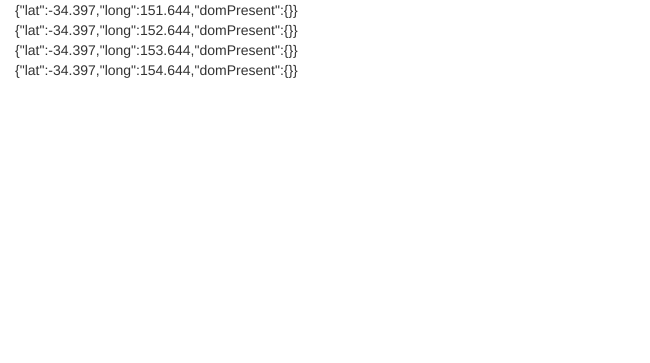
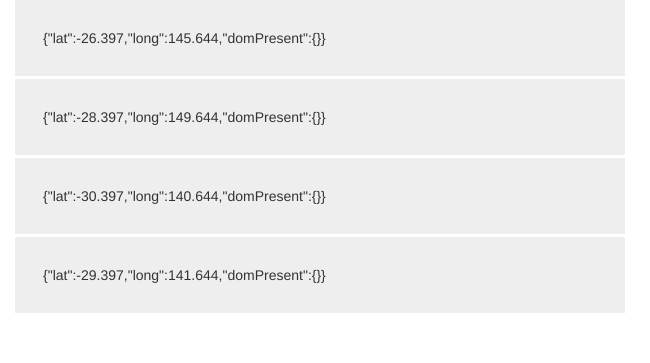
Before and after one commit to qtvhao/angularjs-GMaps-multiple-markers, a plain HTML site: page index.html in a window 1280 px wide. Shown: the top 363 px of the page, 0-650 px from the left. Drawn offline with nearby package versions, Linux system fonts and the light colour scheme; some packages are replaced by stand-ins of ours; grey boxes are pictures that could not be loaded.

Commit message:
style something

```diff
--- a/index.html
+++ b/index.html
@@ -18,16 +18,22 @@
             margin: 0;
             padding: 0;
         }
+
+        .item {
+            background: #eee;
+            padding: 2em;
+            margin-bottom:3px;
+        }
     </style>
 </head>
 <body>
 <div class="container-fluid">
     <div class="row">
         <div class="col-md-6">
-            <div id="row-id-1"></div>
-            <div id="row-id-2"></div>
-            <div id="row-id-3"></div>
-            <div id="row-id-4"></div>
+            <div id="row-id-1" class="item"></div>
+            <div id="row-id-2" class="item"></div>
+            <div id="row-id-3" class="item"></div>
+            <div id="row-id-4" class="item"></div>
         </div>
         <div class="col-md-6">
             <div id="map"></div>
@@ -38,29 +44,29 @@
     var map;
     function initMap() {
         map = new google.maps.Map(document.getElementById('map'), {
-            center: {lat: -34.397, lng: 150.644},
-            zoom: 8
+            center: {lat: -30.397, lng: 148.644},
+            zoom: 6
         });
 
         var locations = [
             {
-                lat: -34.397,
-                long: 151.644,
+                lat: -26.397,
+                long: 145.644,
                 domPresent: document.getElementById('row-id-1')
             },
             {
-                lat: -34.397,
-                long: 152.644,
+                lat: -28.397,
+                long: 149.644,
                 domPresent: document.getElementById('row-id-2')
             },
             {
-                lat: -34.397,
-                long: 153.644,
+                lat: -30.397,
+                long: 140.644,
                 domPresent: document.getElementById('row-id-3')
             },
             {
-                lat: -34.397,
-                long: 154.644,
+                lat: -29.397,
+                long: 141.644,
                 domPresent: document.getElementById('row-id-4')
             },
         ];
```
